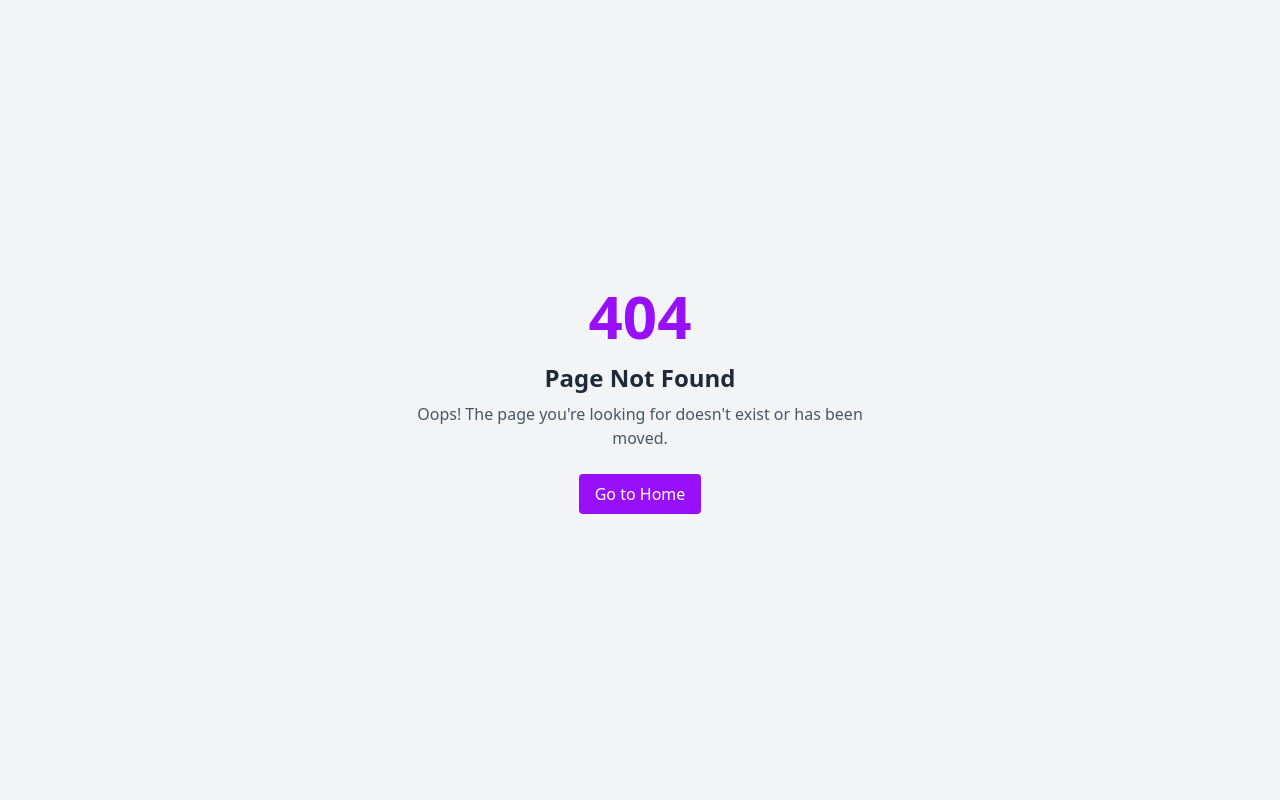
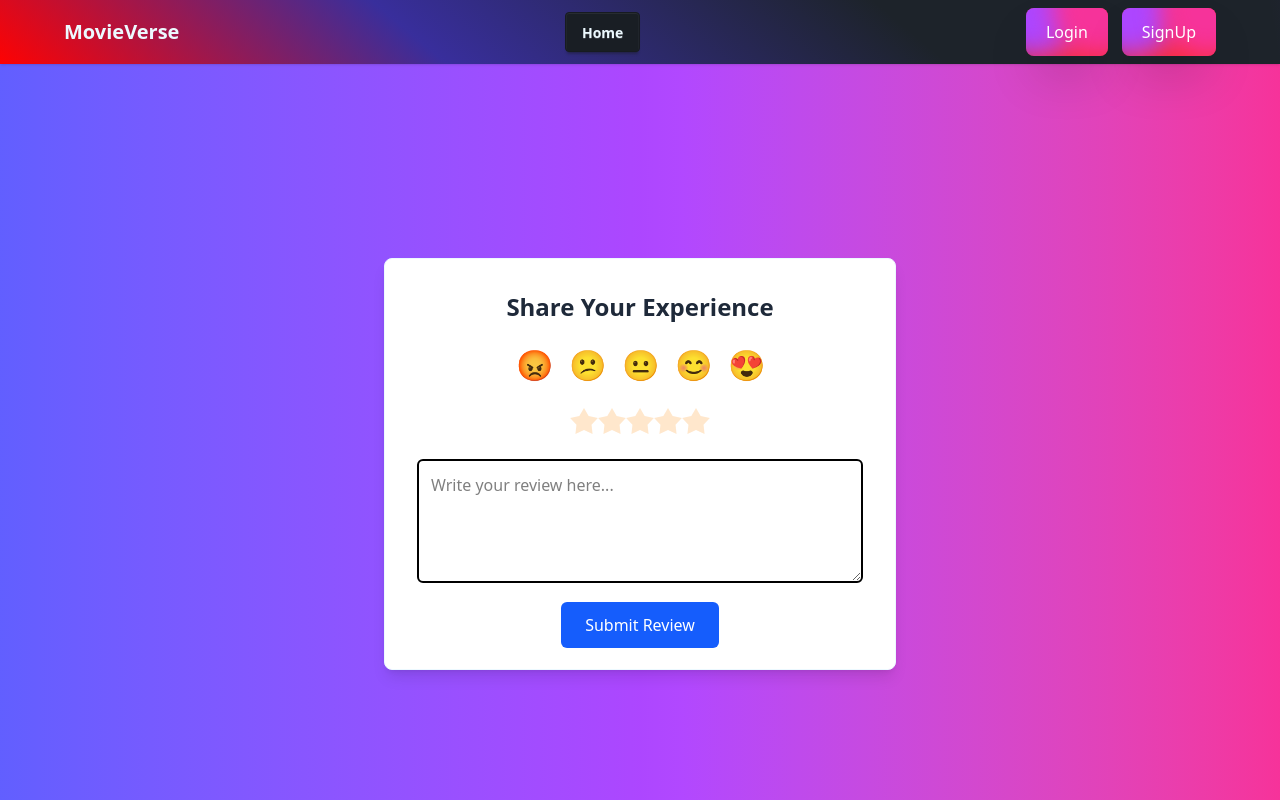
Before and after one commit to mohammad-oli56/MovieVerse, a React (Vite) app: page /review in a window 1280 px wide. Before the commit this address had no page. Shown: the top 800 px of the page. Built offline with nearby package versions, Linux system fonts and the light colour scheme; no server answers.

Commit message:
add  review page

```diff
--- a/package.json
+++ b/package.json
@@ -19,6 +19,7 @@
     "react-helmet-async": "^2.0.5",
     "react-icons": "^5.5.0",
     "react-router": "^7.5.3",
+    "sweetalert2": "^11.21.0",
     "tailwindcss": "^4.1.5"
   },
   "devDependencies": {
--- /dev/null
+++ b/src/Component/Review.jsx
@@ -0,0 +1,99 @@
+import React, { useState } from 'react';
+import { Link } from 'react-router';
+import Swal from 'sweetalert2';
+
+const emojis = [
+  { icon: "😡", label: "Very Bad" },
+  { icon: "😕", label: "Bad" },
+  { icon: "😐", label: "Okay" },
+  { icon: "😊", label: "Good" },
+  { icon: "😍", label: "Excellent" },
+];
+
+const Review = () => {
+  const [selectedEmoji, setSelectedEmoji] = useState(null);
+  const [rating, setRating] = useState(0);
+  const [reviewText, setReviewText] = useState('');
+
+  const handleSubmit = () => {
+    if (!selectedEmoji || rating === 0 || reviewText.trim() === '') {
+      Swal.fire("Incomplete", "Please fill in all review details.", "warning");
+      return;
+    }
+
+    // Replace this with your API call or DB logic
+    Swal.fire({
+      title: "Thanks for your review!",
+      html: `
+        <p><strong>Rating:</strong> ${rating} Star(s)</p>
+        <p><strong>Feeling:</strong> ${selectedEmoji.label}</p>
+        <p><strong>Comment:</strong><br />${reviewText}</p>
+      `,
+      icon: "success",
+      confirmButtonColor: "#4F46E5",
+    });
+
+    // Reset form
+    setSelectedEmoji(null);
+    setRating(0);
+    setReviewText('');
+  };
+
+  return (
+    <div className="min-h-screen flex items-center justify-center bg-gradient-to-r from-indigo-500 via-purple-500 to-pink-500 px-4 py-10">
+      <div className="bg-white w-full max-w-lg p-8 rounded-lg shadow-lg border text-center">
+        <h2 className="text-2xl font-bold mb-6 text-gray-800">Share Your Experience</h2>
+
+        {/* Emoji Selector */}
+        <div className="flex justify-center gap-4 mb-6">
+          {emojis.map((emoji, idx) => (
+            <button
+              key={idx}
+              onClick={() => setSelectedEmoji(emoji)}
+              className={`text-3xl transition-transform ${
+                selectedEmoji?.icon === emoji.icon ? 'scale-125' : 'hover:scale-110'
+              }`}
+              title={emoji.label}
+            >
+              {emoji.icon}
+            </button>
+          ))}
+        </div>
+
+        {/* Star Rating */}
+        <div className="rating rating-lg flex justify-center mb-6">
+          {[1, 2, 3, 4, 5].map((star) => (
+            <input
+              key={star}
+              type="radio"
+              name="rating"
+              className="mask mask-star-2 bg-orange-400"
+              aria-label={`${star} star`}
+              checked={rating === star}
+              onChange={() => setRating(star)}
+            />
+          ))}
+        </div>
+
+        {/* Review Input */}
+        <textarea
+          className="w-full p-3 mb-6 border-2 text-black border-black rounded-md focus:outline-none focus:ring-2 focus:ring-blue-500"
+          rows="4"
+          placeholder="Write your review here..."
+          value={reviewText}
+          onChange={(e) => setReviewText(e.target.value)}
+        ></textarea>
+
+        {/* Submit Button */}
+        <Link to='/'
+          onClick={handleSubmit}
+          className="w-full px-6 py-3 bg-blue-600 text-white rounded-md hover:bg-blue-700 transition"
+        >
+          Submit Review
+        </Link>
+      </div>
+    </div>
+  );
+};
+
+export default Review;
--- a/src/Component/Singlecard.jsx
+++ b/src/Component/Singlecard.jsx
@@ -8,7 +8,7 @@ const Singlecard = ({ card }) => {
   return (
     <div
   data-aos="fade-up"
-      className="p-6 h-90 w-full border rounded-lg transition-transform duration-300 ease-in-out hover:scale-[1.02] shadow-[-5px_-10px_39px_-4px_rgba(0,255,255,0.7),0px_0px_40px_0px_rgba(0,0,255,0.5),0px_0px_60px_0px_rgba(0,0,128,0.3)] bg-[linear-gradient(170deg,_rgba(249,115,22,1),_rgba(219,39,119,1)_26%,_rgba(99,102,241,1)_65%)]"
+  className="p-6 w-full border rounded-xl transition-transform duration-300 ease-in-out hover:scale-[1.02] shadow-lg bg-gradient-to-br from-orange-500 via-pink-600 to-indigo-500 text-white"
 >
   {/* Logo */}
   <img
@@ -18,31 +18,31 @@ const Singlecard = ({ card }) => {
   />
 
   {/* Plan Name */}
-      <h2 className="text-xl font-bold mb-2 text-center text-white">{name}</h2>
+  <h2 className="text-2xl font-extrabold mb-2 text-center">{name}</h2>
 
   {/* Plan Price & Frequency */}
-      <p className="text-lg font-semibold text-center text-white mb-4">
-        ${price} / {frequency}
+  <p className="text-lg font-medium text-center mb-4">
+    ${price} <span className="font-normal text-sm">/ {frequency}</span>
   </p>
 
   {/* Description */}
-      <p className="text-white font-bold text-sm mb-4">{description}</p>
+  <p className="text-sm text-center font-light leading-relaxed mb-6">{description}</p>
+
+  {/* Dashed Line */}
+  <hr className="border-t-2 border-dashed border-white my-6" />
 
   {/* More Details Button */}
-      <div className="flex justify-center items-center mt-16">
+  <div className="flex justify-center mt-6">
     <button
       onClick={() => navigate(`/subDetails/${id}`)}
-          className="relative inline-flex items-center justify-center px-6 py-3 text-lg font-medium tracking-tighter text-white bg-gray-800 rounded-md group overflow-hidden"
+      className="w-full px-6 py-3 text-sm font-semibold bg-white text-purple-700 rounded-md transition-all duration-300 hover:bg-purple-700 hover:text-white hover:shadow-lg"
     >
-          <span className="absolute inset-0 w-full h-full mt-1 ml-1 transition-all duration-300 ease-in-out bg-purple-600 rounded-md group-hover:mt-0 group-hover:ml-0"></span>
-          <span className="absolute inset-0 w-full h-full bg-white rounded-md"></span>
-          <span className="absolute inset-0 w-full h-full transition-all duration-200 ease-in-out delay-100 bg-purple-600 rounded-md opacity-0 group-hover:opacity-100"></span>
-          <span className="relative text-purple-600 transition-colors duration-200 ease-in-out delay-100 group-hover:text-white">
       More Details
-          </span>
     </button>
   </div>
 </div>
+
+
   );
 };
 
--- a/src/Component/SubDetails.jsx
+++ b/src/Component/SubDetails.jsx
@@ -1,11 +1,12 @@
-import React  from 'react';
+import React from 'react';
 import { Link, Navigate, useLoaderData, useParams } from 'react-router';
+import Swal from 'sweetalert2';
 
 
 const SubDetails = () => {
-    const {id}=useParams();
+  const { id } = useParams();
   const data = useLoaderData()
-    const singlcard = data.find(data=>data.id == id);
+  const singlcard = data.find(data => data.id == id);
 
 
 
@@ -13,12 +14,20 @@ const SubDetails = () => {
   // console.log(userprofile?.email)
 
 
-
+  const handleSubscribe = () => {
+    Swal.fire({
+      title: 'Subscribed!',
+      text: 'You have successfully subscribed.',
+      icon: 'success',
+      confirmButtonColor: '#10B981', // green-500
+    });
+  };
 
 
   const { name, thumbnail_logo, frequency, price, description, features, subscription_benefits, ratings, number_of_reviews, } = singlcard;
   return (
-        <div className="p-6 my-10 mx-auto border rounded-lg shadow-[-5px_-10px_39px_-4px_rgba(0,255,255,0.7),0px_0px_40px_0px_rgba(0,0,255,0.5),0px_0px_60px_0px_rgba(0,0,128,0.3)] w-90 bg-[linear-gradient(170deg,_rgba(249,115,22,1),_rgba(219,39,119,1)_26%,_rgba(99,102,241,1)_65%)]">
+    <>
+      <div className="p-6 my-5 mx-auto border rounded-lg shadow-[-5px_-10px_39px_-4px_rgba(0,255,255,0.7),0px_0px_40px_0px_rgba(0,0,255,0.5),0px_0px_60px_0px_rgba(0,0,128,0.3)] w-90 bg-[linear-gradient(170deg,_rgba(249,115,22,1),_rgba(219,39,119,1)_26%,_rgba(99,102,241,1)_65%)]">
         {/* Logo */}
         <img
           src={thumbnail_logo}
@@ -33,12 +42,12 @@ const SubDetails = () => {
         <p className="text-lg font-semibold text-center mb-4">${price} / {frequency}</p>
 
         {/* Description */}
-      <p className="text-white font-bold text-sm mb-4">{description}</p>
+        <p className="text-white font-bold text-sm mb-4 text-center">{description}</p>
 
         {/* Features List */}
-      <div className="mb-4">
+        <div className="mb-4 ">
           <h3 className="font-semibold">Features:</h3>
-        <ul className="list-disc list-inside text-sm text-gray-700">
+          <ul className="list-disc list-inside text-sm text-white">
             {features.map((feature, index) => (
               <li key={index}>{feature}</li>
             ))}
@@ -48,7 +57,7 @@ const SubDetails = () => {
         {/* Subscription Benefits */}
         <div className="mb-4">
           <h3 className="font-semibold">Benefits:</h3>
-        <ul className="list-disc list-inside text-sm text-gray-700">
+          <ul className="list-disc list-inside text-sm text-white">
             {subscription_benefits.map((benefit, index) => (
               <li key={index}>{benefit}</li>
             ))}
@@ -56,11 +65,48 @@ const SubDetails = () => {
         </div>
 
         {/* Ratings */}
-      <p className="text-sm mb-4 text-gray-600">
-        ⭐ {ratings} ({number_of_reviews} reviews)
+
+      <div className='border-2 rounded-lg my-2 text-center'>
+      <p className="text-3xl font-bold text-white">
+          {ratings}⭐
         </p>
+        <p>({number_of_reviews} reviews)</p>
 
-          <div className='flex justify-center items-center'>
+      </div>
+        <div className='flex justify-center text-center'>
+
+          <Link to='/review'
+            onClick={handleSubscribe}
+            className="relative px-10 py-3 font-medium text-white w-full transition duration-300 bg-green-400 rounded-md hover:bg-green-500 ease"
+          >
+            <span className="absolute bottom-0 left-0 h-full -ml-2">
+              <svg viewBox="0 0 487 487" className="w-auto h-full opacity-100 object-stretch" xmlns="http://www.w3.org/2000/svg">
+                <path
+                  d="M0 .3c67 2.1 134.1 4.3 186.3 37 52.2 32.7 89.6 95.8 112.8 150.6 23.2 54.8 32.3 101.4 61.2 149.9 28.9 48.4 77.7 98.8 126.4 149.2H0V.3z"
+                  fill="#FFF"
+                  fillOpacity=".1"
+                />
+              </svg>
+            </span>
+            <span className="absolute top-0 right-0 w-12 h-full -mr-3">
+              <svg viewBox="0 0 487 487" className="object-cover w-full h-full" xmlns="http://www.w3.org/2000/svg">
+                <path
+                  d="M487 486.7c-66.1-3.6-132.3-7.3-186.3-37s-95.9-85.3-126.2-137.2c-30.4-51.8-49.3-99.9-76.5-151.4C70.9 109.6 35.6 54.8.3 0H487v486.7z"
+                  fill="#FFF"
+                  fillOpacity=".1"
+                />
+              </svg>
+            </span>
+            <span className="relative">Subscribe</span>
+          </Link>
+
+        </div>
+
+
+
+      </div>
+
+      <div className='flex justify-center items-center mb-4'>
         <Link to='/'>
           <button className="relative inline-flex items-center justify-center  p-4 px-5 py-3 overflow-hidden font-medium text-indigo-600 rounded-lg shadow-2xl group">
             <span className="absolute top-0 left-0 w-40 h-40 -mt-10 -ml-3 transition-all duration-700 bg-red-500 rounded-full blur-md ease"></span>
@@ -68,12 +114,11 @@ const SubDetails = () => {
               <span className="absolute bottom-0 left-0 w-24 h-24 -ml-10 bg-purple-500 rounded-full blur-md"></span>
               <span className="absolute bottom-0 right-0 w-24 h-24 -mr-10 bg-pink-500 rounded-full blur-md"></span>
             </span>
-    <span class="relative text-white">Back</span>
+            <span class="relative text-white">Back </span>
           </button>
         </Link>
       </div>
-
-        </div>
+    </>
   );
 };
 
--- a/src/Router/Router.jsx
+++ b/src/Router/Router.jsx
@@ -11,6 +11,7 @@ import SubDetails from "../Component/SubDetails";
 import Allmovies from "../Component/Allmovies";
 import PrivateRut from "../PrivateRoute/PrivateRut";
 import Profile from "../Component/Profile";
+import Review from "../Component/Review";
 
   export const router = createBrowserRouter([
     {
@@ -54,6 +55,10 @@ import Profile from "../Component/Profile";
          {
           path:"/profile",
          element:<PrivateRut> <Profile></Profile></PrivateRut>
+         },
+         {
+          path:'review',
+          Component:Review
          }
       ]
     },
```
Also changed, not shown: 1 other file (tests, documents, lock files or other folders). Lines whose indentation alone changed are shown as unchanged.
